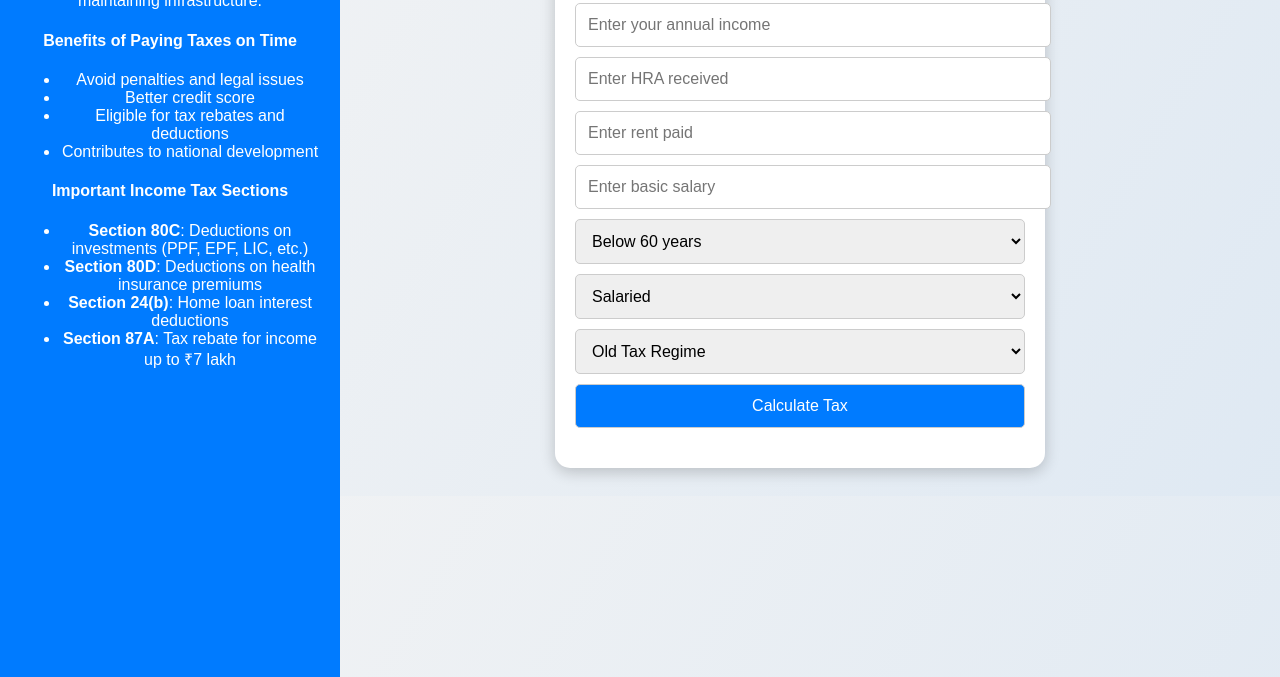
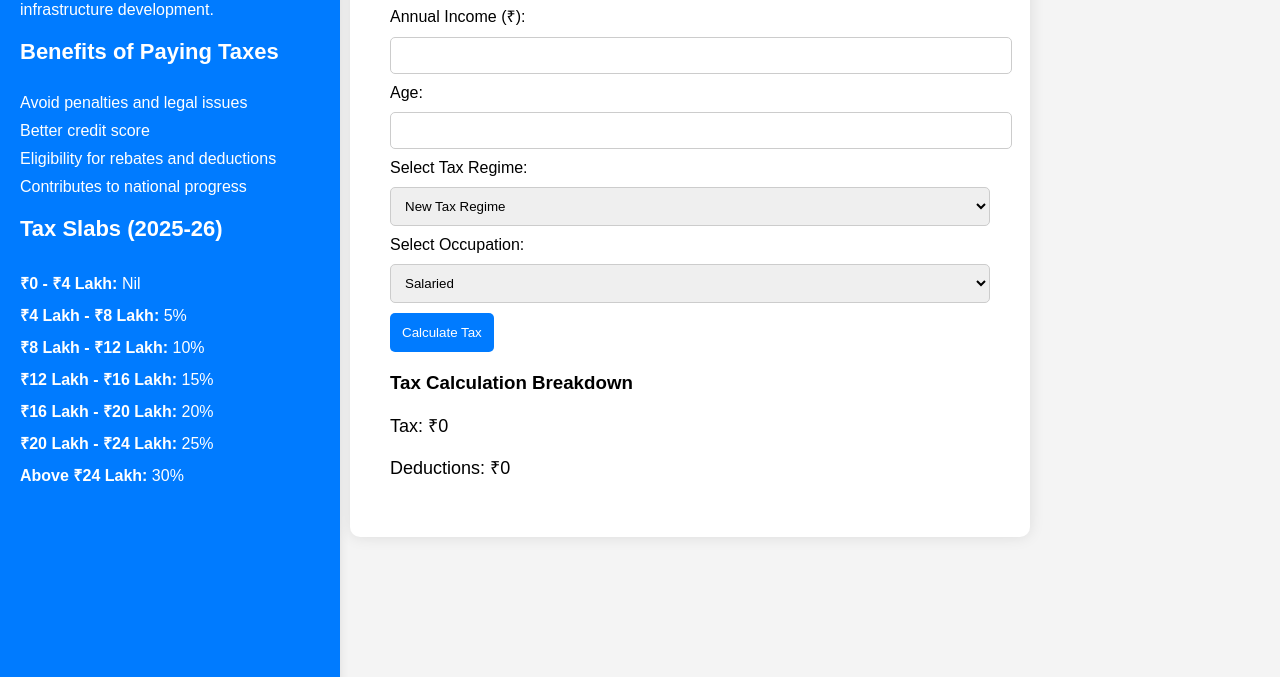
Before and after one commit to abhishekshaw020/Incometax, a plain HTML site: page index.html in a window 1280 px wide. Shown: the part 123-800 px from the top of the page. Drawn offline with Linux system fonts and the light colour scheme.

Commit message:
Update index.html

```diff
--- a/index.html
+++ b/index.html
@@ -7,150 +7,173 @@
     <style>
         body {
             font-family: Arial, sans-serif;
-            background: linear-gradient(120deg, #f4f4f4, #dfe9f3);
-            text-align: center;
-            padding: 20px;
+            margin: 0;
+            padding: 0;
+            background-color: #f4f4f4;
             display: flex;
         }
+
         .sidebar {
             width: 300px;
-            background: #007bff;
+            background-color: #007bff;
             color: white;
             padding: 20px;
             height: 100vh;
             position: fixed;
+            top: 0;
             left: 0;
-            top: 0;
-            overflow-y: auto;
+            border-radius: 10px;
+            box-shadow: 0 0 10px rgba(0, 0, 0, 0.1);
+            transition: all 0.3s ease;
         }
-        .content {
-            margin-left: 320px;
-            flex-grow: 1;
+
+        .sidebar h3, .sidebar h4 {
+            font-size: 22px;
+            margin-top: 20px;
         }
+
+        .sidebar ul {
+            list-style: none;
+            padding: 0;
+        }
+
+        .sidebar li {
+            margin-bottom: 10px;
+        }
+
         .calculator {
-            background: white;
-            padding: 20px;
-            border-radius: 15px;
-            box-shadow: 0px 4px 15px rgba(0, 0, 0, 0.2);
-            max-width: 450px;
-            margin: auto;
+            margin-left: 350px;
+            padding: 40px;
+            max-width: 600px;
+            background-color: white;
+            border-radius: 10px;
+            box-shadow: 0 0 15px rgba(0, 0, 0, 0.1);
+            margin-top: 20px;
         }
-        input, button, select {
+
+        .calculator input, .calculator select {
             width: 100%;
-            padding: 12px;
-            margin-top: 10px;
+            padding: 10px;
+            margin: 10px 0;
             border: 1px solid #ccc;
             border-radius: 5px;
-            font-size: 16px;
         }
+
         button {
+            padding: 12px;
             background-color: #007bff;
             color: white;
+            border: none;
+            border-radius: 5px;
             cursor: pointer;
         }
+
         button:hover {
             background-color: #0056b3;
         }
-        #result {
-            margin-top: 15px;
-            font-weight: bold;
-            font-size: 20px;
-            color: #007bff;
+
+        #taxResult {
+            margin-top: 20px;
+        }
+
+        #taxResult p {
+            font-size: 18px;
         }
     </style>
 </head>
 <body>
     <div class="sidebar">
         <h3>About Income Tax</h3>
-        <p>Paying income tax is essential for nation-building, funding public services, and maintaining infrastructure.</p>
-        <h4>Benefits of Paying Taxes on Time</h4>
+        <p>Income tax is a crucial part of the economy, funding public services and infrastructure development.</p>
+
+        <h4>Benefits of Paying Taxes</h4>
         <ul>
             <li>Avoid penalties and legal issues</li>
             <li>Better credit score</li>
-            <li>Eligible for tax rebates and deductions</li>
-            <li>Contributes to national development</li>
+            <li>Eligibility for rebates and deductions</li>
+            <li>Contributes to national progress</li>
         </ul>
-        <h4>Important Income Tax Sections</h4>
+
+        <h4>Tax Slabs (2025-26)</h4>
         <ul>
-            <li><b>Section 80C</b>: Deductions on investments (PPF, EPF, LIC, etc.)</li>
-            <li><b>Section 80D</b>: Deductions on health insurance premiums</li>
-            <li><b>Section 24(b)</b>: Home loan interest deductions</li>
-            <li><b>Section 87A</b>: Tax rebate for income up to ₹7 lakh</li>
+            <li><b>₹0 - ₹4 Lakh:</b> Nil</li>
+            <li><b>₹4 Lakh - ₹8 Lakh:</b> 5%</li>
+            <li><b>₹8 Lakh - ₹12 Lakh:</b> 10%</li>
+            <li><b>₹12 Lakh - ₹16 Lakh:</b> 15%</li>
+            <li><b>₹16 Lakh - ₹20 Lakh:</b> 20%</li>
+            <li><b>₹20 Lakh - ₹24 Lakh:</b> 25%</li>
+            <li><b>Above ₹24 Lakh:</b> 30%</li>
         </ul>
+
+
     </div>
 
-    <div class="content">
-        <div class="calculator">
-            <h2>Advanced Income Tax Calculator</h2>
-            <input type="number" id="income" placeholder="Enter your annual income" min="0">
-            <input type="number" id="hraReceived" placeholder="Enter HRA received" min="0">
-            <input type="number" id="rentPaid" placeholder="Enter rent paid" min="0">
-            <input type="number" id="basicSalary" placeholder="Enter basic salary" min="0">
-            <select id="ageGroup">
-                <option value="below60">Below 60 years</option>
-                <option value="60to80">60 to 80 years</option>
-                <option value="80plus">80 years or more</option>
+    <div class="calculator">
+        <h2>Income Tax Calculator</h2>
+        <form id="taxForm">
+            <label for="income">Annual Income (₹): </label>
+            <input type="number" id="income" name="income" required>
+
+            <label for="age">Age: </label>
+            <input type="number" id="age" name="age" required>
+
+            <label for="regime">Select Tax Regime: </label>
+            <select id="regime" name="regime">
+                <option value="new">New Tax Regime</option>
+                <option value="old">Old Tax Regime</option>
             </select>
-            <select id="employmentType">
+
+            <label for="occupation">Select Occupation: </label>
+            <select id="occupation" name="occupation">
                 <option value="salaried">Salaried</option>
                 <option value="business">Business Owner</option>
             </select>
-            <select id="taxRegime">
-                <option value="old">Old Tax Regime</option>
-                <option value="new">New Tax Regime</option>
-            </select>
-            <button onclick="calculateTax()">Calculate Tax</button>
-            <p id="result"></p>
+
+            <button type="button" onclick="calculateTax()">Calculate Tax</button>
+        </form>
+
+        <div id="taxResult">
+            <h3>Tax Calculation Breakdown</h3>
+            <p id="taxAmount">Tax: ₹0</p>
+            <p id="deductions">Deductions: ₹0</p>
         </div>
     </div>
 
     <script>
-        function calculateHRA() {
-            let hraReceived = parseFloat(document.getElementById("hraReceived").value) || 0;
-            let rentPaid = parseFloat(document.getElementById("rentPaid").value) || 0;
-            let basicSalary = parseFloat(document.getElementById("basicSalary").value) || 0;
+        function calculateTax() {
+            var income = parseFloat(document.getElementById("income").value);
+            var age = parseInt(document.getElementById("age").value);
+            var regime = document.getElementById("regime").value;
+            var occupation = document.getElementById("occupation").value;
+            var taxAmount = 0;
+            var deductions = 0;
 
-            let actualHRA = hraReceived;
-            let rentMinus10Percent = rentPaid - (0.1 * basicSalary);
-            let fiftyPercentBasic = 0.5 * basicSalary;
-
-            return Math.max(0, Math.min(actualHRA, rentMinus10Percent, fiftyPercentBasic));
-        }
-
-        function calculateTax() {
-            let income = parseFloat(document.getElementById("income").value) || 0;
-            let hraExemption = calculateHRA();
-            let taxableIncome = income - hraExemption;
-            let regime = document.getElementById("taxRegime").value;
-            let ageGroup = document.getElementById("ageGroup").value;
-            let tax = 0;
-
-            if (taxableIncome < 0) taxableIncome = 0;
-
-            if (regime === "old") {
-                if (ageGroup === "below60") {
-                    if (taxableIncome <= 250000) tax = 0;
-                    else if (taxableIncome <= 500000) tax = (taxableIncome - 250000) * 0.05;
-                    else if (taxableIncome <= 1000000) tax = 12500 + (taxableIncome - 500000) * 0.2;
-                    else tax = 112500 + (taxableIncome - 1000000) * 0.3;
-                } else if (ageGroup === "60to80") {
-                    if (taxableIncome <= 300000) tax = 0;
-                    else if (taxableIncome <= 500000) tax = (taxableIncome - 300000) * 0.05;
-                    else if (taxableIncome <= 1000000) tax = 10000 + (taxableIncome - 500000) * 0.2;
-                    else tax = 112500 + (taxableIncome - 1000000) * 0.3;
-                } else {
-                    if (taxableIncome <= 500000) tax = 0;
-                    else if (taxableIncome <= 1000000) tax = (taxableIncome - 500000) * 0.2;
-                    else tax = 112500 + (taxableIncome - 1000000) * 0.3;
-                }
-            } else {
-                if (taxableIncome <= 300000) tax = 0;
-                else if (taxableIncome <= 700000) tax = (taxableIncome - 300000) * 0.05;
-                else if (taxableIncome <= 1000000) tax = 20000 + (taxableIncome - 700000) * 0.1;
-                else tax = 140000 + (taxableIncome - 1500000) * 0.3;
+            // Deduction logic for new regime
+            if (income <= 1200000 && regime === "new") {
+                taxAmount = 0;
+                deductions = "N/A for new regime";
+            } else if (regime === "new") {
+                if (income <= 400000) taxAmount = 0;
+                else if (income <= 800000) taxAmount = (income - 400000) * 0.05;
+                else if (income <= 1200000) taxAmount = (income - 800000) * 0.1 + 20000;
+                else if (income <= 1600000) taxAmount = (income - 1200000) * 0.15 + 60000;
+                else if (income <= 2000000) taxAmount = (income - 1600000) * 0.2 + 120000;
+                else if (income <= 2400000) taxAmount = (income - 2000000) * 0.25 + 200000;
+                else taxAmount = (income - 2400000) * 0.3 + 300000;
             }
 
-            document.getElementById("result").innerText = "Your estimated tax: ₹" + tax.toFixed(2);
+            // Logic for old tax regime
+            if (regime === "old") {
+                if (income <= 300000) taxAmount = 0;
+                else if (income <= 700000) taxAmount = (income - 300000) * 0.05;
+                else if (income <= 1000000) taxAmount = (income - 700000) * 0.1 + 20000;
+                else if (income <= 1200000) taxAmount = (income - 1000000) * 0.15 + 50000;
+                else if (income <= 1500000) taxAmount = (income - 1200000) * 0.2 + 80000;
+                else taxAmount = (income - 1500000) * 0.3 + 140000;
+            }
+
+            document.getElementById("taxAmount").innerHTML = "Tax: ₹" + taxAmount.toFixed(2);
+            document.getElementById("deductions").innerHTML = "Deductions: " + deductions;
         }
     </script>
 </body>
```
